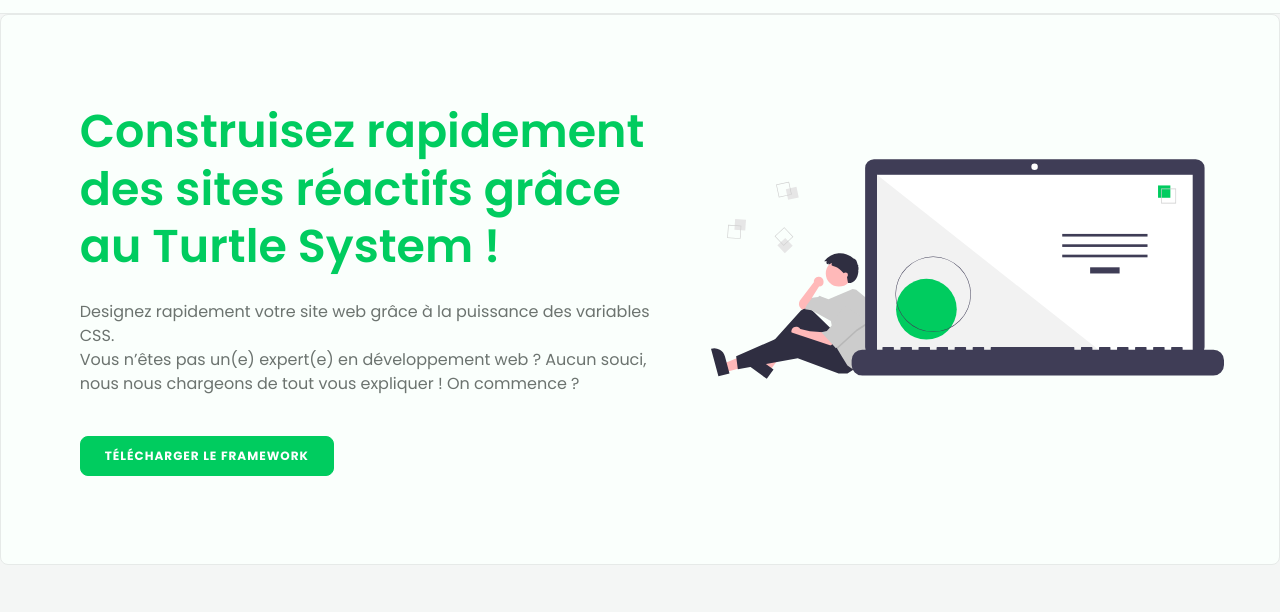
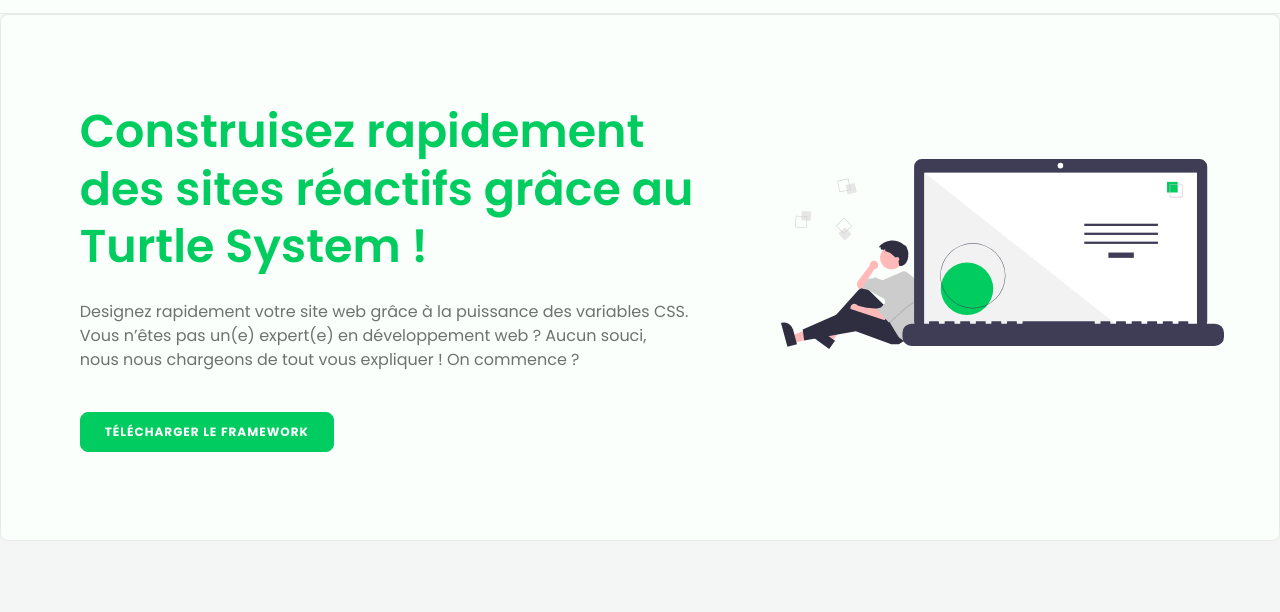
Before and after one commit to erwannjault/turtlesystem, a plain HTML site: page index.html in a window 1280 px wide. Shown: the part 75-687 px from the top of the page. Drawn offline with Linux system fonts and the light colour scheme.

Commit message:
Passage Hero Grid

```diff
--- a/index.html
+++ b/index.html
@@ -42,9 +42,9 @@
     </div>
   </nav>
   <section class="card flex">
-<div class="wrapper flex flex-w-nowrap gap-l py-xl">
+<div class="wrapper grid gap-xl py-xl">
 
-    <div class="m-l flex flex-d-col">
+    <div class="m-l flex flex-d-col grid-col-span-three">
 
       <h1 class="mb-s">Construisez rapidement des sites réactifs grâce au Turtle System !</h1>
 
@@ -57,7 +57,7 @@
     </div>
 
 
-    <img class="mt-xxl" src="img/herodrawing.svg" style="height: 220px; object-fit: scale-down;"/>
+    <img class="mt-xxl grid-col-span-two mx-auto text-a-center" src="img/herodrawing.svg" style="object-fit: scale-down;"/>
 
 </div>
   </section>
```
